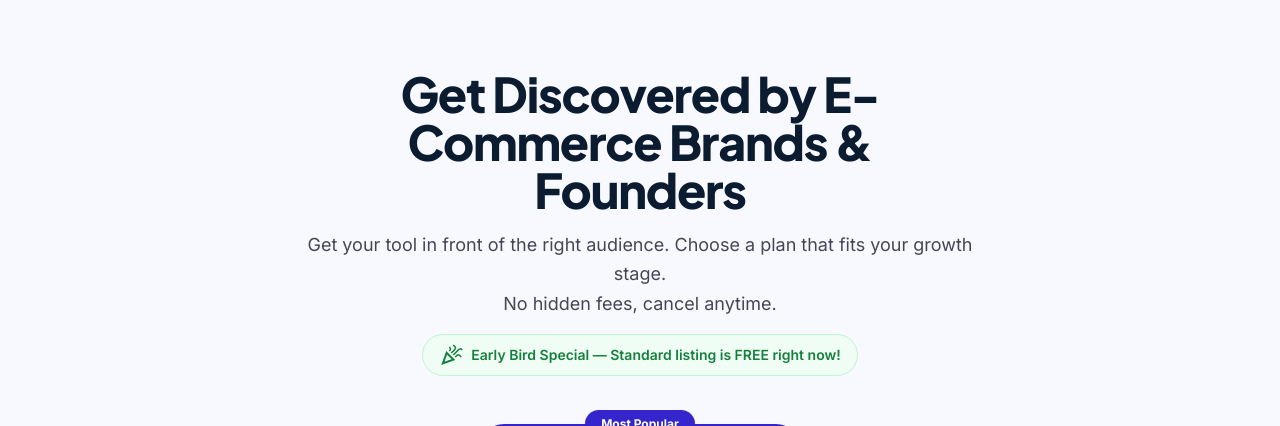
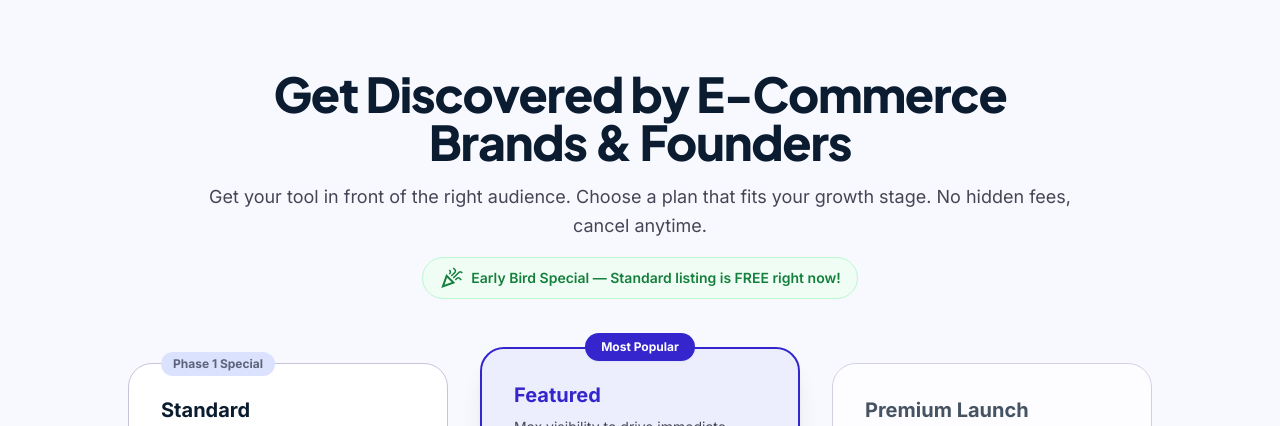
Before and after one commit to yuho75/ecomstacks-directory, a Next.js app: page /pricing in a window 1280 px wide. Shown: the part 156-582 px from the top of the page. Built offline with nearby package versions, Linux system fonts and the light colour scheme; no server answers.

Commit message:
design(pricing): widen hero container to max-w-4xl and remove forced br tags to optimize line wrapping and layout flow

```diff
--- a/src/app/pricing/page.tsx
+++ b/src/app/pricing/page.tsx
@@ -18,7 +18,7 @@ export default function PricingPage() {
 
       {/* Hero */}
       <main className="flex-1 max-w-7xl mx-auto w-full px-md md:px-xl py-24 flex flex-col items-center">
-        <div className="text-center max-w-2xl mb-16 animate-in fade-in slide-in-from-bottom-4 duration-700">
+        <div className="text-center max-w-4xl mb-16 animate-in fade-in slide-in-from-bottom-4 duration-700">
           <h1
             className="text-4xl md:text-5xl font-extrabold text-on-surface tracking-tight mb-4"
             style={{ fontFamily: "'Plus Jakarta Sans', sans-serif" }}
@@ -26,8 +26,7 @@ export default function PricingPage() {
             Get Discovered by E-Commerce Brands & Founders
           </h1>
           <p className="text-lg text-on-surface-variant leading-relaxed">
-            Get your tool in front of the right audience. Choose a plan that fits your growth stage.{' '}
-            <br className="hidden md:block" /> No hidden fees, cancel anytime.
+            Get your tool in front of the right audience. Choose a plan that fits your growth stage. No hidden fees, cancel anytime.
           </p>
           {!isPaypalEnabled && (
             <div className="mt-4 inline-flex items-center gap-2 bg-green-50 border border-green-200 text-green-700 text-sm font-semibold px-4 py-2 rounded-full">
```
Also changed, not shown: 1 other file (tests, documents, lock files or other folders).
